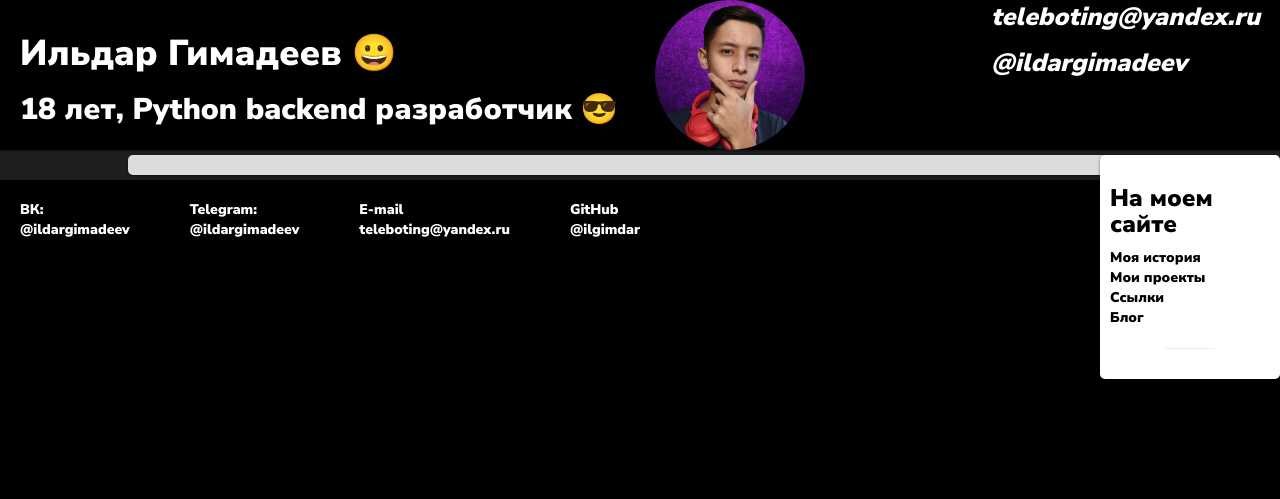
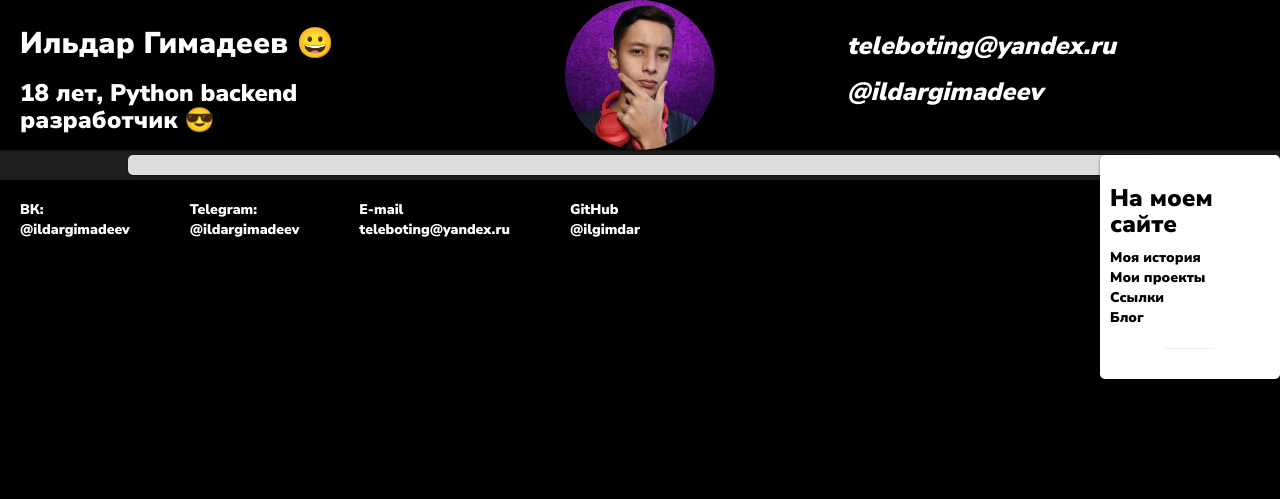
Before and after one commit to ilgimdar/it-ildar, a Django app: page /articles in a window 1280 px wide. Shown: the top 499 px of the page. Run offline with Django 4.2, Linux system fonts and the light colour scheme; data that the repository does not hold is empty; some libraries are stand-ins or nearby versions.

Commit message:
version-1.0.0

```diff
--- a/articles/templates/articles/articles.html
+++ b/articles/templates/articles/articles.html
@@ -4,13 +4,20 @@
 
 <div class="content">
     {% if user.is_authenticated %}
-    <a href="{% url 'post_new' %}" class="top-menu"><button type="submit" class="save btn btn-primary">Новый пост</button></a>
+    <div class="text-center">
+        <a href="{% url 'post_new' %}" class="top-menu">
+            <button type="submit" class="save btn-lg btn-primary">Новый пост</button>
+        </a><br><br>
+    </div>
     {% endif %}
     {% for post in posts %}
-    <div>
-        <p>published: {{ post.published_date }}</p>
-        <h1><a href="{% url 'post_detail' pk=post.pk %}">{{ post.title }}</a></h1>
-        <p>{{ post.text|linebreaksbr }}</p>
+    <div class="post">
+        <img src="" alt="">
+        <div>
+            <h2><a href="{% url 'post_detail' pk=post.pk %}">{{ post.title }}</a></h2>
+            <p>{{ post.text|linebreaksbr }}</p>
+            <p>{{ post.published_date }}</p>
+        </div>
     </div>
     {% endfor %}
 </div>
--- a/blog/static/css/styles.css
+++ b/blog/static/css/styles.css
@@ -21,6 +21,7 @@ h3{
 h2{
 	color: black;
 }
+
 
 p{
 	color: black;
@@ -48,16 +49,24 @@ a{
 	color: white;
 }
 
+#header h3{
+	color: white;
+}
+
+.header-part{
+    width: 100%;
+}
 .first{
-	margin-right:auto;
 	margin-left: 20px;
 	margin-top: auto;
 	margin-bottom: auto;
 }
 
 .second{
-	  margin-left: auto;
 	  margin-right: 20px;
+	  margin-top:auto;
+	  margin-bottom: auto;
+
 }
 .nomer{
   font-size: 25px;
@@ -67,18 +76,14 @@ a{
 }
 
 .m-img{
-	 top:0;
-    bottom:0;
-    left:0;
-    right:0;
-    width:300px; /* Assign a value */
-    height:500px; /* Assign a value */
-    margin:auto;
+text-align: center;
 }
 
+
+
 .m-img img{
-		height: 150px;
-		border-radius: 200px;
+    	height: 150px;
+    	border-radius: 200px;
 }
 
 .about{
@@ -124,6 +129,8 @@ a{
 	margin-right:auto;
 	margin-left:auto;
 }
+
+
 
 .card img{
 	width: 200px;
@@ -203,3 +210,17 @@ a{
   float:left;
  margin:20px 0 0 60px;
 }
+
+
+.post{
+    background: #ffffff;
+    border-radius: 20px;
+    padding: 10px;
+    display: flex;
+    width: 70%;
+    margin-top: 30px;
+    margin-bottom: 30px;
+    margin-left: auto;
+    margin-right: auto;
+    height: px;
+}
--- a/blog/templates/blog/base.html
+++ b/blog/templates/blog/base.html
@@ -15,14 +15,14 @@
 <div id="wrapper">
     <script src="{% static 'js/code1.js' %}"></script>
     <div id="header">
-        <div class="first">
-            <h1>Ильдар Гимадеев 😀</h1>
-            <h2>18 лет, Python backend разработчик 😎</h2>
+        <div class="first header-part">
+            <h2>Ильдар Гимадеев 😀</h2>
+            <h3>18 лет, Python backend разработчик 😎</h3>
         </div>
-        <div class="m-img">
+        <div class="m-img header-part">
             <img src="{% static 'images/one.jpg' %}">
         </div>
-        <div class="second">
+        <div class="second header-part">
             <p class="nomer">teleboting@yandex.ru</p>
             <p class="nomer">@ildargimadeev </p>
         </div>
```
